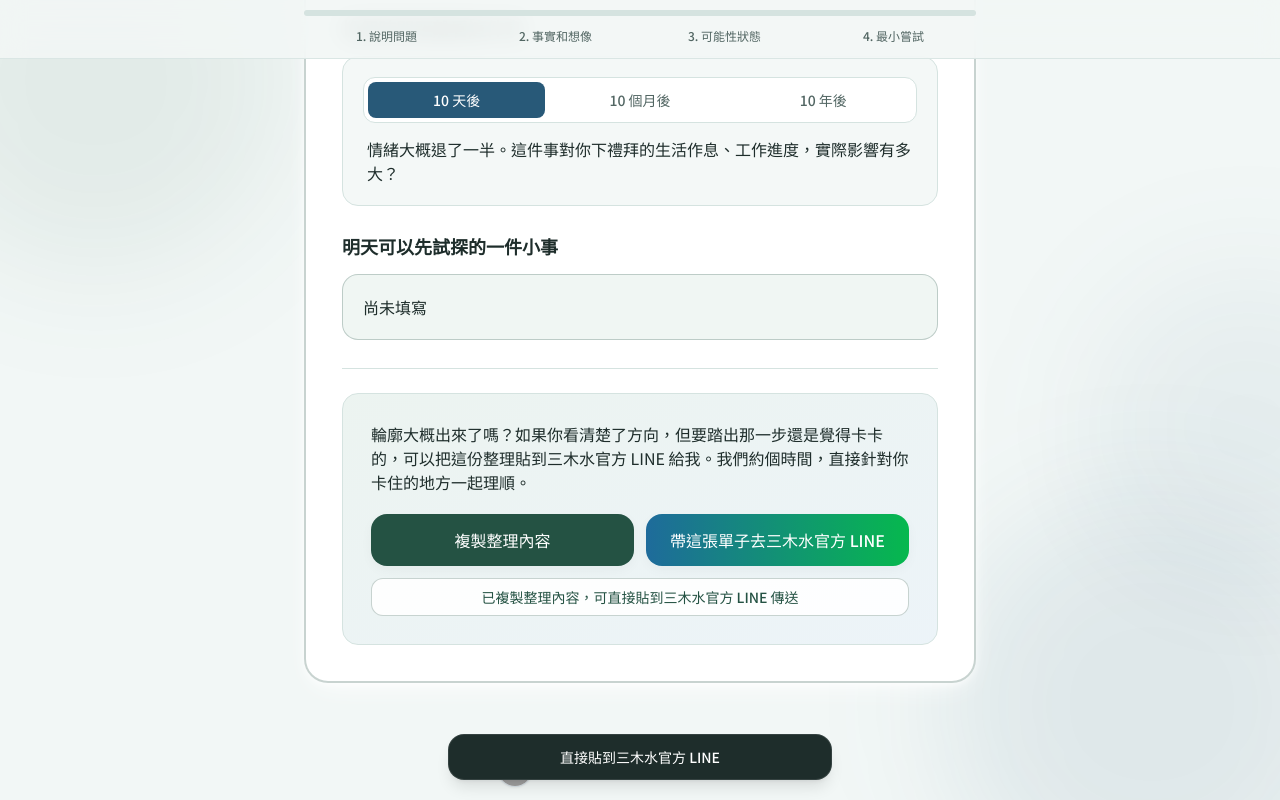
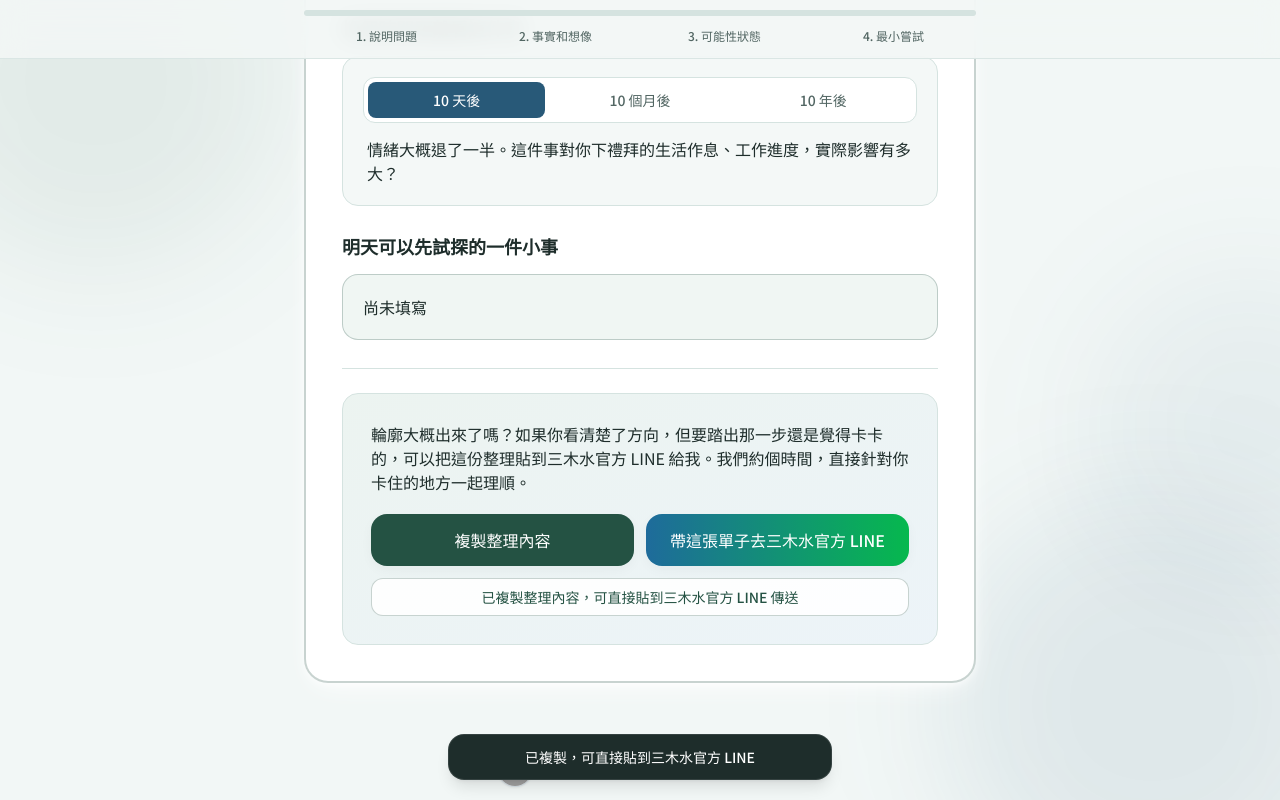
Before and after one commit to three-tree-water/Decision-Making-Exercises, a plain HTML site: page index.html in a window 1280 px wide. Both pictures are taken after a click on the button "複製整理內容". Shown: the part 3052-3852 px from the top of the page. Drawn offline with nearby package versions, Linux system fonts and the light colour scheme; grey boxes are pictures that could not be loaded.

Commit message:
Update index.html

```diff
--- a/index.html
+++ b/index.html
@@ -947,7 +947,7 @@
       }
 
       document.getElementById('copy-status-msg').classList.remove('hidden');
-      showToast('直接貼到三木水官方 LINE');
+      showToast('已複製，可直接貼到三木水官方 LINE');
     }
 
     // 10. 初始化所有事件監聽
```
